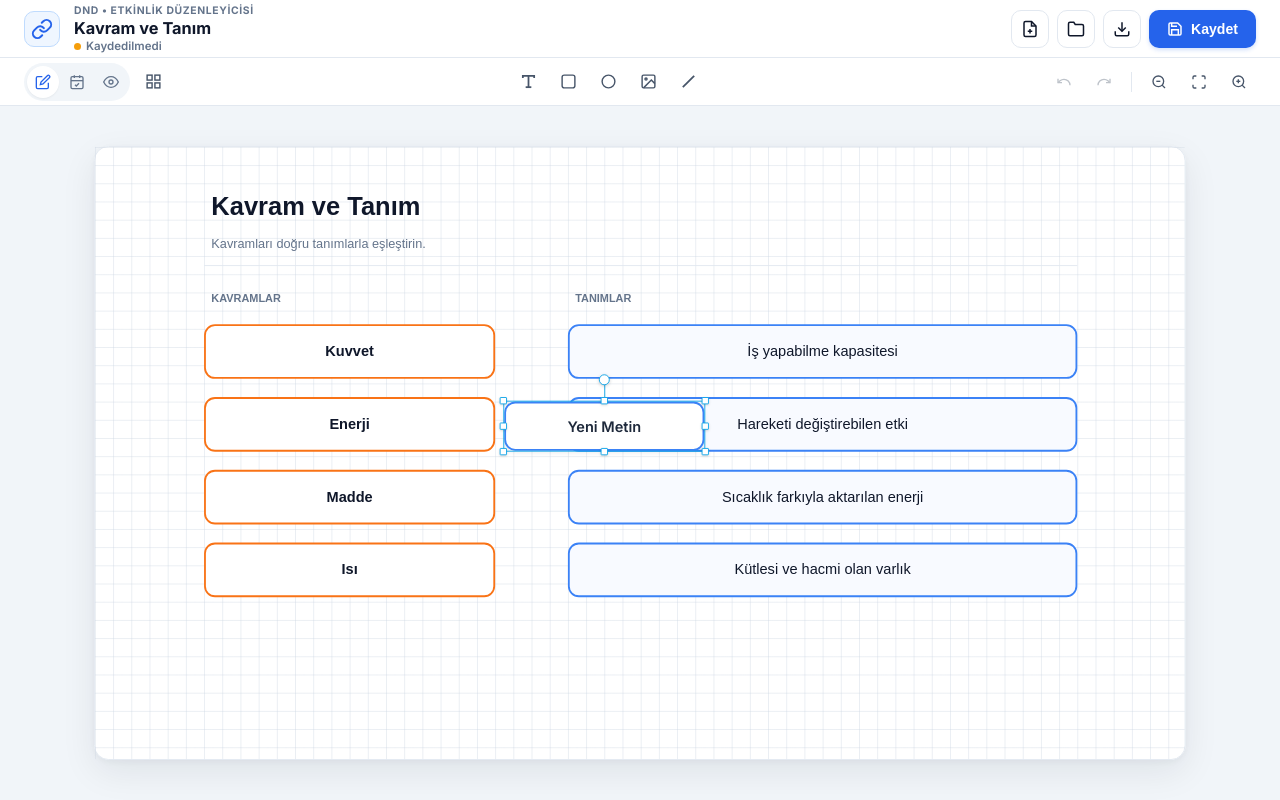
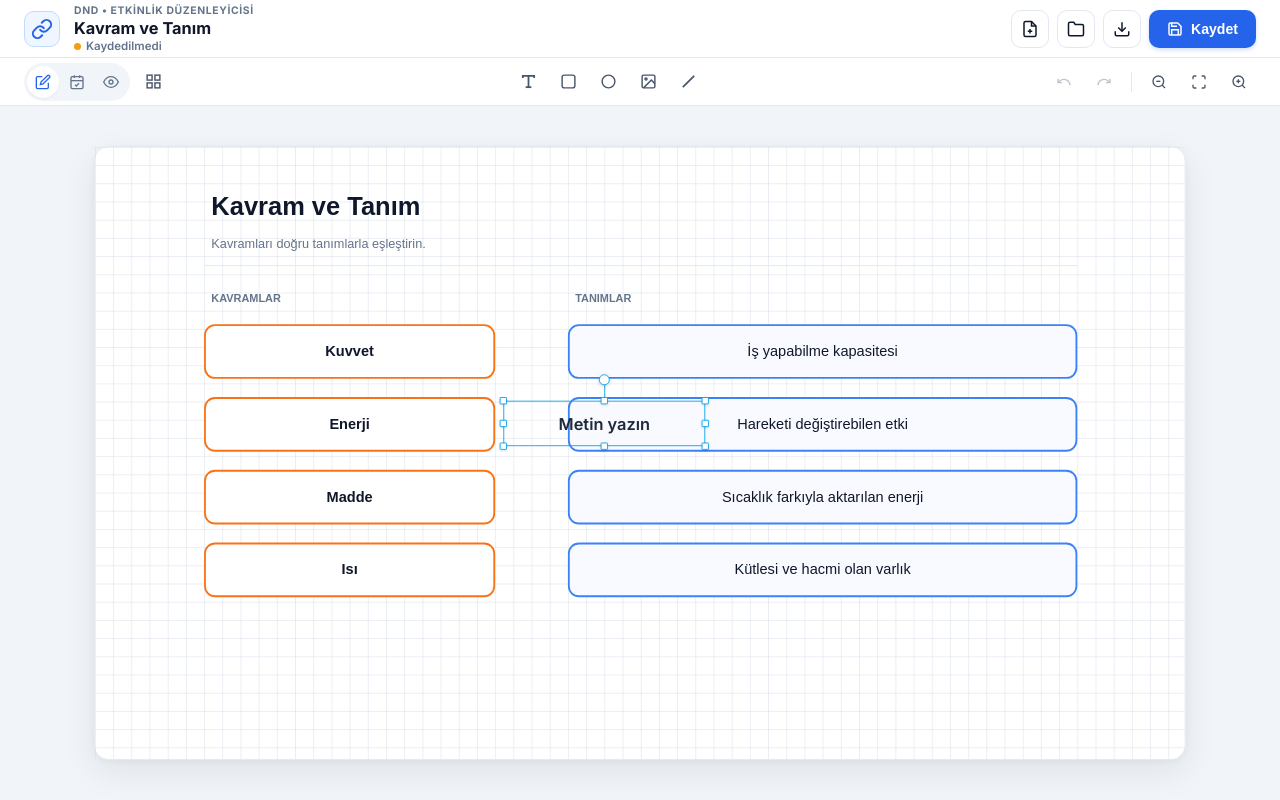
Before and after one commit to mhmttosun/dnd, a website: page index.html in a window 1280 px wide. Both pictures are taken after a click on the button 528 px from the left and 81 px from the top of the page. Drawn offline with Linux system fonts and the light colour scheme.

Commit message:
feat: metin kutusunun seffaf ve kenarliksiz ozgun tasarim diliyle kutudan ayristirilmasi

```diff
--- a/css/stage.css
+++ b/css/stage.css
@@ -79,6 +79,16 @@
 
 .stage-object.is-hidden {
   display: none !important;
+}
+
+/* Metin Kutusu Nesnesi Stilleri (Tasarım Modunda Ayırt Edilebilirlik) */
+.stage-object[data-type="text"][data-role="decorative"] {
+  transition: outline 0.15s ease;
+}
+
+.stage-object[data-type="text"][data-role="decorative"]:hover {
+  outline: 1px dashed rgba(59, 130, 246, 0.45);
+  outline-offset: 2px;
 }
 
 /* Çizgi Nesnesi Stilleri */
--- a/js/core/ObjectManager.js
+++ b/js/core/ObjectManager.js
@@ -140,6 +140,19 @@ class ObjectManager {
       baseObj.borderWidth = 0;
       baseObj.boxShadow = 'none';
       baseObj.text = '';
+    } else if (type === 'text') {
+      baseObj.width = 220;
+      baseObj.height = 48;
+      baseObj.backgroundColor = 'transparent';
+      baseObj.borderColor = 'transparent';
+      baseObj.borderWidth = 0;
+      baseObj.boxShadow = 'none';
+      baseObj.borderRadius = 4;
+      baseObj.padding = 4;
+      baseObj.text = 'Metin yazın';
+      baseObj.fontSize = 18;
+      baseObj.fontWeight = '600';
+      baseObj.textColor = '#1e293b';
     }
 
     const finalObj = Object.assign({}, baseObj, extra);
--- a/js/ui/UIManager.js
+++ b/js/ui/UIManager.js
@@ -178,17 +178,20 @@ class UIManager {
     if (btnAddText) {
       btnAddText.onclick = () => {
         const obj = this.objectManager.createObject('text', 'decorative', {
-          text: 'Yeni Metin',
+          text: 'Metin yazın',
           x: 450,
           y: 280,
           width: 220,
-          height: 54,
-          fontSize: 16,
+          height: 48,
+          fontSize: 18,
           fontWeight: '600',
-          backgroundColor: '#ffffff',
-          borderColor: '#3b82f6',
-          borderWidth: 2,
-          borderRadius: 12
+          textColor: '#1e293b',
+          backgroundColor: 'transparent',
+          borderColor: 'transparent',
+          borderWidth: 0,
+          borderRadius: 4,
+          boxShadow: 'none',
+          padding: 4
         });
         this.selectionManager.select(obj.id);
       };
```
Also changed, not shown: dist/editor.css, dist/editor.js, 1 other file.
